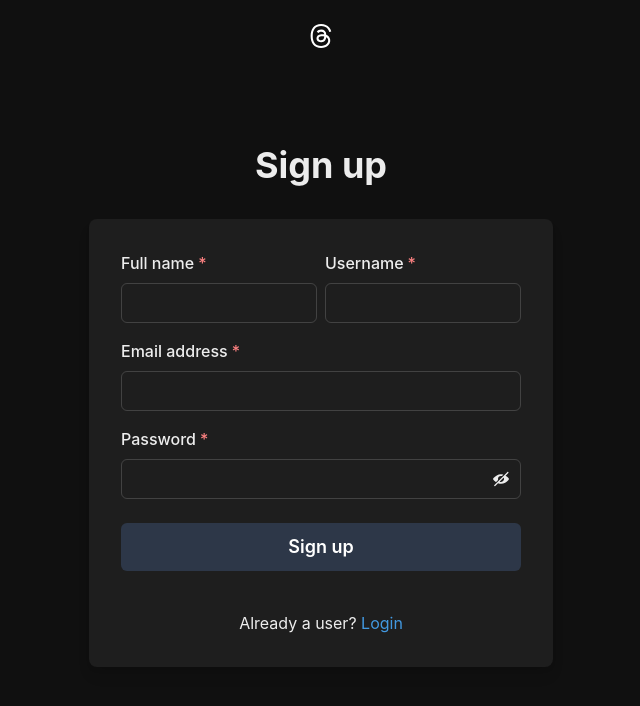
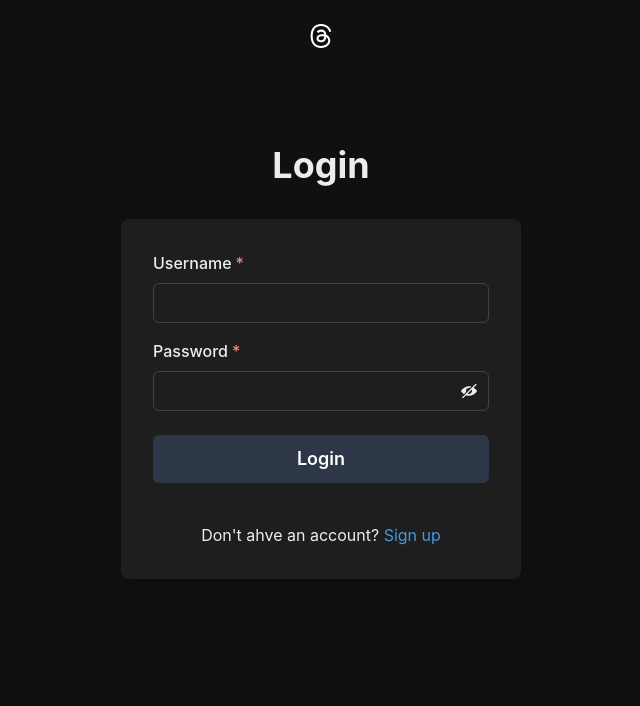
Before and after one commit to amisu-ctr/threadsclone-client, a React (Vite) app: page /auth in a window 1280 px wide. Shown: the top 706 px of the page, without its empty margins (319-959 px from the left). Built offline with nearby package versions, Linux system fonts and the light colour scheme.

Commit message:
Login and signup

```diff
--- a/package.json
+++ b/package.json
@@ -18,7 +18,8 @@
     "react": "^18.2.0",
     "react-dom": "^18.2.0",
     "react-icons": "^4.12.0",
-    "react-router-dom": "^6.20.1"
+    "react-router-dom": "^6.20.1",
+    "recoil": "^0.7.7"
   },
   "devDependencies": {
     "@types/react": "^18.2.43",
--- /dev/null
+++ b/src/atoms/authAtom.js
@@ -0,0 +1,8 @@
+import { atom } from "recoil";
+
+const authScreenAtom = atom({
+    key: "authScreenAtom",
+    default: "login"
+}
+)
+export default authScreenAtom
--- /dev/null
+++ b/src/components/LoginCard.jsx
@@ -0,0 +1,87 @@
+'use client'
+
+import {
+  Flex,
+  Box,
+  FormControl,
+  FormLabel,
+  Input,
+  InputGroup,
+  InputRightElement,
+  Stack,
+  Button,
+  Heading,
+  Text,
+  useColorModeValue,
+  Link,
+} from '@chakra-ui/react'
+import { useState } from 'react'
+import { ViewIcon, ViewOffIcon } from '@chakra-ui/icons'
+import { useSetRecoilState } from 'recoil'
+import authScreenAtom from '../atoms/authAtom'
+
+export default function LoginCard() {
+  const [showPassword, setShowPassword] = useState(false)
+  const setAuthScreen = useSetRecoilState(authScreenAtom)
+
+  return (
+    <Flex
+    //   minH={'100vh'}
+      align={'center'}
+      justify={'center'}
+    //   bg={useColorModeValue('gray.50', 'gray.800')}
+    >
+      <Stack spacing={8} mx={'auto'} maxW={'lg'} py={12} px={6}>
+        <Stack align={'center'}>
+          <Heading fontSize={'4xl'} textAlign={'center'}>
+            Login
+          </Heading>
+        </Stack>
+        <Box
+          rounded={'lg'}
+          bg={useColorModeValue('white', 'gray.dark')}
+          boxShadow={'lg'}
+          w={{base: 'full', sm: '400px'}}
+          p={8}>
+          <Stack spacing={4}>
+
+            <FormControl isRequired>
+              <FormLabel>Username</FormLabel>
+              <Input type="text" />
+            </FormControl>
+            <FormControl  isRequired>
+              <FormLabel>Password</FormLabel>
+              <InputGroup>
+                <Input type={showPassword ? 'text' : 'password'} />
+                <InputRightElement h={'full'}>
+                  <Button
+                    variant={'ghost'}
+                    onClick={() => setShowPassword((showPassword) => !showPassword)}>
+                    {showPassword ? <ViewIcon /> : <ViewOffIcon />}
+                  </Button>
+                </InputRightElement>
+              </InputGroup>
+            </FormControl>
+            <Stack spacing={10} pt={2}>
+              <Button
+                loadingText="Submitting"
+                size="lg"
+                bg={useColorModeValue('gray.600', 'gray.700')}
+                color={'white'}
+                _hover={{
+                  bg: useColorModeValue('gray.700', 'gray.800'),
+                }}>
+                Login
+              </Button>
+            </Stack>
+            <Stack pt={6}>
+              <Text align={'center'}>
+                Don&apos;t ahve an account? <Link color={'blue.400'} onClick={() => setAuthScreen("signup")} >Sign up</Link>
+              </Text>
+            </Stack>
+          </Stack>
+        </Box>
+      </Stack>
+    </Flex>
+  )
+}
--- a/src/components/SignupCard.jsx
+++ b/src/components/SignupCard.jsx
@@ -15,12 +15,50 @@
   Text,
   useColorModeValue,
   Link,
+  useToast,
 } from '@chakra-ui/react'
 import { useState } from 'react'
 import { ViewIcon, ViewOffIcon } from '@chakra-ui/icons'
+import { useSetRecoilState } from 'recoil'
+import authScreenAtom from '../atoms/authAtom'
 
 export default function SignupCard() {
   const [showPassword, setShowPassword] = useState(false)
+  const setAuthScreen = useSetRecoilState(authScreenAtom)
+  const [inputs, setInputs] = useState({
+    name: "", username: "", email: "", password: "",
+  })
+  const toast = useToast()
+
+  const handleSignup = async () => {
+    console.log(inputs)
+    try {
+        const res = await fetch('http://localhost:3000/api/users/signup', {
+            method: "POST",
+            headers: {
+                "Content-Type": "application/json",
+            },
+            body: JSON.stringify(inputs)
+        })
+        const data = await res.json();
+
+        console.log(data)
+        if(data.error) {
+            toast({
+                title: "Error",
+                description: data.error,
+                status: "error",
+                duration: 3000,
+                isClosable: true,
+            })
+            return
+        }
+        localStorage.setItem("user-threads", JSON.stringify(data))
+
+    } catch (err) {
+        console.log(err)
+    }
+  }
 
   return (
     <Flex
@@ -45,24 +83,24 @@
               <Box>
                 <FormControl isRequired>
                   <FormLabel>Full name</FormLabel>
-                  <Input type="text" />
+                  <Input type="text" onChange={(e) => setInputs({...inputs, name: e.target.value})} value={inputs.name} />
                 </FormControl>
               </Box>
               <Box>
                 <FormControl isRequired >
                   <FormLabel>Username</FormLabel>
-                  <Input type="text" />
+                  <Input type="text"  onChange={(e) => setInputs({...inputs, username: e.target.value})} value={inputs.username} />
                 </FormControl>
               </Box>
             </HStack>
             <FormControl isRequired>
               <FormLabel>Email address</FormLabel>
-              <Input type="email" />
+              <Input type="email" onChange={(e) => setInputs({...inputs, email: e.target.value})} value={inputs.email} />
             </FormControl>
             <FormControl  isRequired>
               <FormLabel>Password</FormLabel>
               <InputGroup>
-                <Input type={showPassword ? 'text' : 'password'} />
+                <Input type={showPassword ? 'text' : 'password'} onChange={(e) => setInputs({...inputs, password: e.target.value})} value={inputs.password} />
                 <InputRightElement h={'full'}>
                   <Button
                     variant={'ghost'}
@@ -80,13 +118,17 @@
                 color={'white'}
                 _hover={{
                   bg: useColorModeValue('gray.700', 'gray.800'),
-                }}>
+                }}
+                onClick={handleSignup}
+                >
                 Sign up
               </Button>
             </Stack>
             <Stack pt={6}>
               <Text align={'center'}>
-                Already a user? <Link color={'blue.400'}>Login</Link>
+                Already a user? <Link color={'blue.400'}
+                onClick={() => setAuthScreen("login")}
+                >Login</Link>
               </Text>
             </Stack>
           </Stack>
--- a/src/main.jsx
+++ b/src/main.jsx
@@ -8,6 +8,7 @@
 import { mode } from "@chakra-ui/theme-tools";
 
 import { BrowserRouter } from "react-router-dom";
+import { RecoilRoot } from "recoil";
 
 const styles = {
   global: (props) => ({
@@ -34,11 +35,13 @@
 
 ReactDOM.createRoot(document.getElementById("root")).render(
   <React.StrictMode>
+    <RecoilRoot>
     <BrowserRouter>
       <ChakraProvider theme={theme}>
         <ColorModeScript initialColorMode={theme.config.initialColorMode} />
         <App />
       </ChakraProvider>
     </BrowserRouter>
+    </RecoilRoot>
   </React.StrictMode>
 );
--- a/src/pages/AuthPage.jsx
+++ b/src/pages/AuthPage.jsx
@@ -1,11 +1,16 @@
-import SignupCard from "../components/SignupCard"
+import LoginCard from "../components/LoginCard";
+import SignupCard from "../components/SignupCard";
+import authScreenAtom from "../atoms/authAtom";
+import { useRecoilValue } from "recoil";
 
 const AuthPage = () => {
+  const authScreenState = useRecoilValue(authScreenAtom);
+  console.log(authScreenState)
   return (
     <>
-    <SignupCard />
+    {authScreenState === "login" ? <LoginCard /> : <SignupCard />}
     </>
-  )
-}
+  );
+};
 
-export default AuthPage
+export default AuthPage;
--- a/vite.config.js
+++ b/vite.config.js
@@ -5,6 +5,14 @@
 export default defineConfig({
   plugins: [react()],
   server: {
-    port: 3000
+    port: 5000,
+    // Get rid of the CORS error
+    proxy: {
+      "api": {
+        target: "http://localhost:3000",
+        changeOrigin: true,
+        secure: false
+      }
+    }
   }
 })
```
Also changed, not shown: src/atoms/userAtom.js (added, +8 -0 lines), src/components/Login.jsx (deleted), 1 other file (tests, documents, lock files or other folders).
